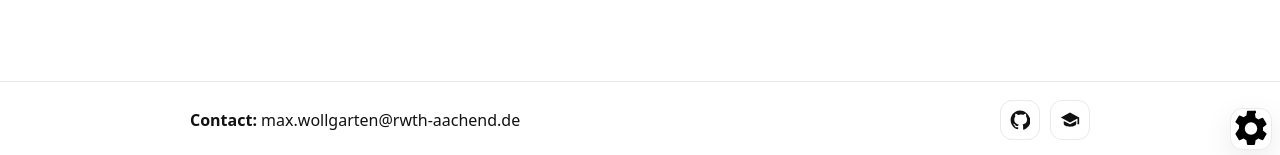
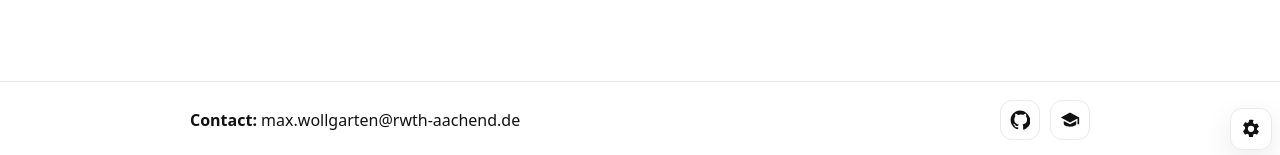
Before and after one commit to Max-Wollgarten/max-wollgarten.github.io, a Jekyll site: the page built from index.md, in a window 1280 px wide. Shown: the part 742-897 px from the top of the page. Built offline with Jekyll 4.4.1, drawn with Linux system fonts in a browser that asks for light colours.

Commit message:
Update style.css

```diff
--- a/assets/css/style.css
+++ b/assets/css/style.css
@@ -51,8 +51,9 @@ main.content{flex:1; max-width:900px; margin:0 auto; padding:28px 18px}
   width:42px; height:42px; border-radius:12px;
   border:1px solid var(--border); background:var(--surface); color:var(--text);
   box-shadow:var(--shadow); cursor:pointer; font-size:26px;
-  display:flex; align-items:center; justify-content:center; padding:0; line-height:1;
+  display:flex; align-items:center; justify-content:center; padding:0; line-height:1; z-index:1000;
 }
+.fab-icon{ width:20px; height:20px; fill:currentColor; }
 .control-panel{
   position:fixed; right:18px; bottom:72px;
   width:280px; max-width:calc(100vw - 36px);
```
